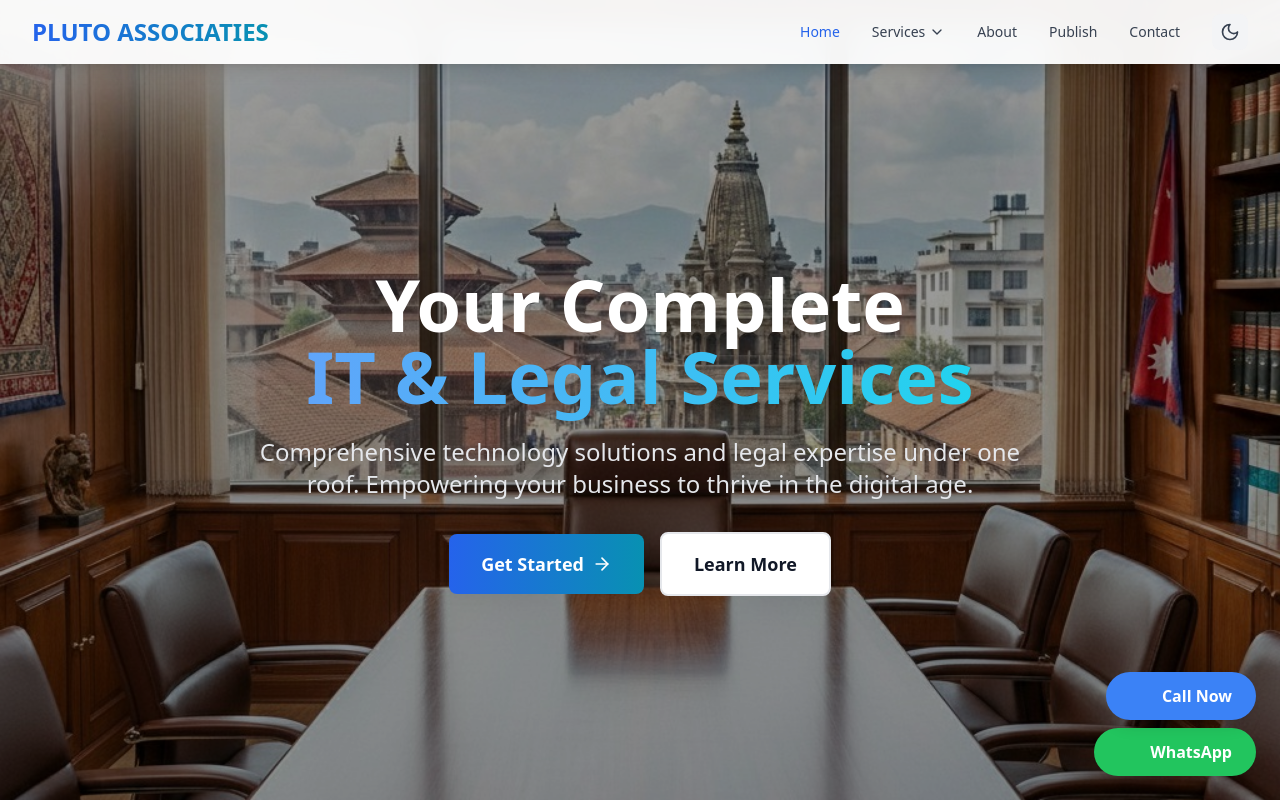
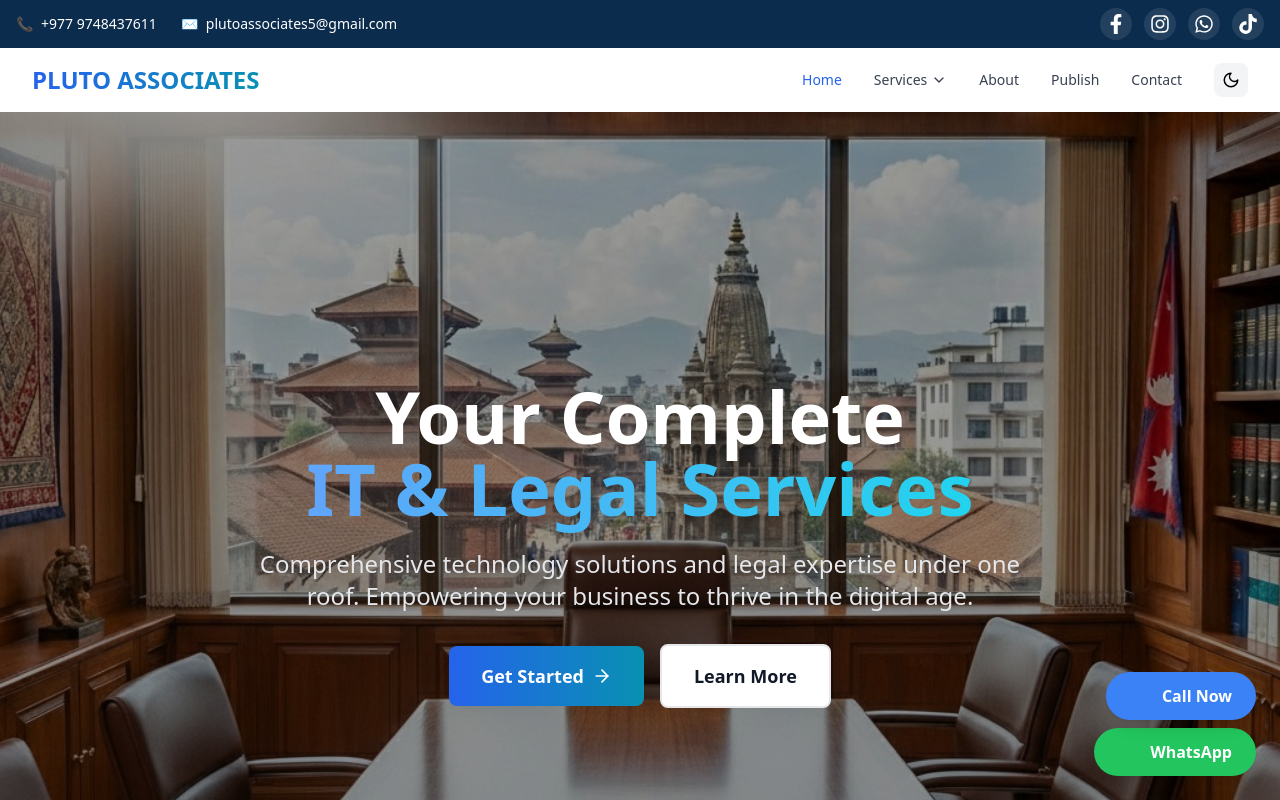
Before and after one commit to PitamberPandey/Organization-Website, a React (Vite) app: page / in a window 1280 px wide. Shown: the top 800 px of the page. Built offline with nearby package versions, Linux system fonts and the light colour scheme; some icons are missing.

Commit message:
Add TopBar component and update Navbar, App, About pages

```diff
--- a/src/App.tsx
+++ b/src/App.tsx
@@ -8,6 +8,7 @@ import LawServices from './pages/LawServices';
 import About from './pages/About';
 import Contact from './pages/Contact';
 import PublishDocs from './pages/Publish';
+import TopBar from './components/TopBar';
 
 type Page = 'home' | 'it-services' | 'law-services' | 'about' | 'contact';
 
@@ -36,6 +37,7 @@ function App() {
   return (
     <ThemeProvider>
       <div className="min-h-screen bg-white dark:bg-gray-900 transition-colors duration-300">
+        <TopBar />
         <Navbar currentPage={currentPage} onNavigate={setCurrentPage} />
         {renderPage()}
         <Footer onNavigate={setCurrentPage} />
--- a/src/components/Navbar.tsx
+++ b/src/components/Navbar.tsx
@@ -1,7 +1,6 @@
 import { useState, useEffect } from 'react';
 import { Menu, X, Moon, Sun, ChevronDown } from 'lucide-react';
 import { useTheme } from '../context/ThemeContext';
-import Logo from '../pages/logo3.png';
 
 interface NavbarProps {
   currentPage: string;
@@ -16,7 +15,7 @@ export default function Navbar({ currentPage, onNavigate }: NavbarProps) {
 
   useEffect(() => {
     const handleScroll = () => {
-      setScrolled(window.scrollY > 20);
+      setScrolled(window.scrollY > 10);
     };
     window.addEventListener('scroll', handleScroll);
     return () => window.removeEventListener('scroll', handleScroll);
@@ -26,123 +25,99 @@ export default function Navbar({ currentPage, onNavigate }: NavbarProps) {
     onNavigate(page);
     setIsOpen(false);
     setServicesOpen(false);
-    window.scrollTo(0, 0);
+    window.scrollTo({ top: 0, behavior: 'smooth' });
   };
 
   return (
     <nav
-      className={`fixed top-0 left-0 right-0 z-50 transition-all duration- ${
+      className={`sticky top-0 z-40 transition-all duration-300 ${
         scrolled
-          ? 'bg-white/90 dark:bg-gray-900/90 backdrop-blur-md shadow-md shadow-gray-200 dark:shadow-gray-800'
-          : 'bg-white/95 dark:bg-gray-900/95 backdrop-blur-md shadow-lg'
+          ? 'bg-white/90 dark:bg-gray-900/90 backdrop-blur-md shadow-md'
+          : 'bg-white dark:bg-gray-900'
       }`}
     >
       <div className="max-w-7xl mx-auto px-4 sm:px-6 lg:px-8">
         <div className="flex justify-between items-center h-16">
+
+          {/* Logo */}
           <div
-            className="flex-shrink-0 cursor-pointer"
             onClick={() => navigate('home')}
+            className="cursor-pointer text-2xl font-bold bg-gradient-to-r from-blue-600 to-cyan-600 dark:from-blue-400 dark:to-cyan-400 bg-clip-text text-transparent"
           >
-            {/* Logo optional */}
-            {/* <img src={Logo} alt="Pluto Logo" className="w-10 h-10 mr-3 object-contain" /> */}
-            <h1 className="text-2xl font-bold bg-gradient-to-r from-blue-600 to-cyan-600 dark:from-blue-400 dark:to-cyan-400 bg-clip-text text-transparent">
-              PLUTO ASSOCIATIES
-            </h1>
+            PLUTO ASSOCIATES
           </div>
 
           {/* Desktop Menu */}
           <div className="hidden md:flex items-center space-x-8">
-            <button
+
+            <NavButton
+              label="Home"
+              active={currentPage === 'home'}
               onClick={() => navigate('home')}
-              className={`text-sm font-medium transition-colors ${
-                currentPage === 'home'
-                  ? 'text-blue-600 dark:text-blue-400'
-                  : 'text-gray-700 dark:text-gray-300 hover:text-blue-600 dark:hover:text-blue-400'
-              }`}
-            >
-              Home
-            </button>
+            />
 
+            {/* Services Dropdown */}
             <div className="relative">
               <button
                 onClick={() => setServicesOpen(!servicesOpen)}
-                className="flex items-center space-x-1 text-sm font-medium text-gray-700 dark:text-gray-300 hover:text-blue-600 dark:hover:text-blue-400 transition-colors"
+                className="flex items-center gap-1 text-sm font-medium text-gray-700 dark:text-gray-300 hover:text-blue-600 dark:hover:text-blue-400"
               >
-                <span>Services</span>
-                <ChevronDown className="w-4 h-4" />
+                Services <ChevronDown className="w-4 h-4" />
               </button>
+
               {servicesOpen && (
-                <div className="absolute top-full mt-2 w-48 bg-white dark:bg-gray-800 rounded-lg shadow-xl py-2 animate-fade-in">
-                  <button
-                    onClick={() => navigate('it-services')}
-                    className="block w-full text-left px-4 py-2 text-sm text-gray-700 dark:text-gray-300 hover:bg-gray-100 dark:hover:bg-gray-700 transition-colors"
-                  >
+                <div className="absolute top-full mt-2 w-48 rounded-lg bg-white dark:bg-gray-800 shadow-lg py-2">
+                  <DropdownItem onClick={() => navigate('it-services')}>
                     IT Services
-                  </button>
-                  <button
-                    onClick={() => navigate('law-services')}
-                    className="block w-full text-left px-4 py-2 text-sm text-gray-700 dark:text-gray-300 hover:bg-gray-100 dark:hover:bg-gray-700 transition-colors"
-                  >
+                  </DropdownItem>
+                  <DropdownItem onClick={() => navigate('law-services')}>
                     Legal Services
-                  </button>
+                  </DropdownItem>
                 </div>
               )}
             </div>
 
+            <NavButton
+              label="About"
+              active={currentPage === 'about'}
+              onClick={() => navigate('about')}
+            />
+
+            <NavButton
+              label="Publish"
+              active={currentPage === 'publish'}
+              onClick={() => navigate('publish')}
+            />
+
+            <NavButton
+              label="Contact"
+              active={currentPage === 'contact'}
+              onClick={() => navigate('contact')}
+            />
+
+            {/* Theme Toggle */}
             <button
-              onClick={() => navigate('about')}
-              className={`text-sm font-medium transition-colors ${
-                currentPage === 'about'
-                  ? 'text-blue-600 dark:text-blue-400'
-                  : 'text-gray-700 dark:text-gray-300 hover:text-blue-600 dark:hover:text-blue-400'
-              }`}
+              onClick={toggleTheme}
+              className="p-2 rounded-lg bg-gray-100 dark:bg-gray-800"
             >
-              About
+              {isDark ? <Sun size={18} /> : <Moon size={18} />}
+            </button>
+          </div>
+
+          {/* Mobile Buttons */}
+          <div className="md:hidden flex items-center gap-2">
+            <button
+              onClick={toggleTheme}
+              className="p-2 rounded-lg bg-gray-100 dark:bg-gray-800"
+            >
+              {isDark ? <Sun size={18} /> : <Moon size={18} />}
             </button>
 
             <button
-              onClick={() => navigate('publish')}
-              className={`text-sm font-medium transition-colors ${
-                currentPage === 'publish'
-                  ? 'text-blue-600 dark:text-blue-400'
-                  : 'text-gray-700 dark:text-gray-300 hover:text-blue-600 dark:hover:text-blue-400'
-              }`}
+              onClick={() => setIsOpen(!isOpen)}
+              className="p-2 rounded-lg bg-gray-100 dark:bg-gray-800"
             >
-              Publish
-            </button>
-
-            <button
-              onClick={() => navigate('contact')}
-              className={`text-sm font-medium transition-colors ${
-                currentPage === 'contact'
-                  ? 'text-blue-600 dark:text-blue-400'
-                  : 'text-gray-700 dark:text-gray-300 hover:text-blue-600 dark:hover:text-blue-400'
-              }`}
-            >
-              Contact
-            </button>
-
-            <button
-              onClick={toggleTheme}
-              className="p-2 rounded-lg bg-gray-100 dark:bg-gray-800 text-gray-700 dark:text-gray-300 hover:bg-gray-200 dark:hover:bg-gray-700 transition-colors"
-            >
-              {isDark ? <Sun className="w-5 h-5" /> : <Moon className="w-5 h-5" />}
-            </button>
-          </div>
-
-          {/* Mobile Menu Button */}
-          <div className="md:hidden flex items-center space-x-2">
-            <button
-              onClick={toggleTheme}
-              className="p-2 rounded-lg bg-gray-100 dark:bg-gray-800 text-gray-700 dark:text-gray-300"
-            >
-              {isDark ? <Sun className="w-5 h-5" /> : <Moon className="w-5 h-5" />}
-            </button>
-            <button
-              onClick={() => setIsOpen(!isOpen)}
-              className="p-2 rounded-lg bg-gray-100 dark:bg-gray-800 text-gray-700 dark:text-gray-300"
-            >
-              {isOpen ? <X className="w-6 h-6" /> : <Menu className="w-6 h-6" />}
+              {isOpen ? <X size={20} /> : <Menu size={20} />}
             </button>
           </div>
         </div>
@@ -150,47 +125,74 @@ export default function Navbar({ currentPage, onNavigate }: NavbarProps) {
 
       {/* Mobile Menu */}
       {isOpen && (
-        <div className="md:hidden bg-white dark:bg-gray-900 border-t border-gray-200 dark:border-gray-800">
-          <div className="px-4 py-3 space-y-3">
-            <button
-              onClick={() => navigate('home')}
-              className="block w-full text-left text-gray-700 dark:text-gray-300 hover:text-blue-600 dark:hover:text-blue-400 transition-colors"
-            >
-              Home
-            </button>
-            <button
-              onClick={() => navigate('it-services')}
-              className="block w-full text-left text-gray-700 dark:text-gray-300 hover:text-blue-600 dark:hover:text-blue-400 transition-colors"
-            >
-              IT Services
-            </button>
-            <button
-              onClick={() => navigate('law-services')}
-              className="block w-full text-left text-gray-700 dark:text-gray-300 hover:text-blue-600 dark:hover:text-blue-400 transition-colors"
-            >
-              Legal Services
-            </button>
-            <button
-              onClick={() => navigate('about')}
-              className="block w-full text-left text-gray-700 dark:text-gray-300 hover:text-blue-600 dark:hover:text-blue-400 transition-colors"
-            >
-              About
-            </button>
-            <button
-              onClick={() => navigate('publish')}
-              className="block w-full text-left text-gray-700 dark:text-gray-300 hover:text-blue-600 dark:hover:text-blue-400 transition-colors"
-            >
-              Publish
-            </button>
-            <button
-              onClick={() => navigate('contact')}
-              className="block w-full text-left text-gray-700 dark:text-gray-300 hover:text-blue-600 dark:hover:text-blue-400 transition-colors"
-            >
-              Contact
-            </button>
-          </div>
+        <div className="md:hidden bg-white dark:bg-gray-900 border-t">
+          <MobileItem onClick={() => navigate('home')}>Home</MobileItem>
+          <MobileItem onClick={() => navigate('it-services')}>IT Services</MobileItem>
+          <MobileItem onClick={() => navigate('law-services')}>Legal Services</MobileItem>
+          <MobileItem onClick={() => navigate('about')}>About</MobileItem>
+          <MobileItem onClick={() => navigate('publish')}>Publish</MobileItem>
+          <MobileItem onClick={() => navigate('contact')}>Contact</MobileItem>
         </div>
       )}
     </nav>
   );
 }
+
+/* ---------------- Small Components ---------------- */
+
+function NavButton({
+  label,
+  active,
+  onClick,
+}: {
+  label: string;
+  active: boolean;
+  onClick: () => void;
+}) {
+  return (
+    <button
+      onClick={onClick}
+      className={`text-sm font-medium transition-colors ${
+        active
+          ? 'text-blue-600 dark:text-blue-400'
+          : 'text-gray-700 dark:text-gray-300 hover:text-blue-600 dark:hover:text-blue-400'
+      }`}
+    >
+      {label}
+    </button>
+  );
+}
+
+function DropdownItem({
+  children,
+  onClick,
+}: {
+  children: React.ReactNode;
+  onClick: () => void;
+}) {
+  return (
+    <button
+      onClick={onClick}
+      className="block w-full text-left px-4 py-2 text-sm text-gray-700 dark:text-gray-300 hover:bg-gray-100 dark:hover:bg-gray-700"
+    >
+      {children}
+    </button>
+  );
+}
+
+function MobileItem({
+  children,
+  onClick,
+}: {
+  children: React.ReactNode;
+  onClick: () => void;
+}) {
+  return (
+    <button
+      onClick={onClick}
+      className="block w-full px-4 py-3 text-left text-gray-700 dark:text-gray-300 hover:bg-gray-100 dark:hover:bg-gray-800"
+    >
+      {children}
+    </button>
+  );
+}
--- /dev/null
+++ b/src/components/TopBar.tsx
@@ -0,0 +1,63 @@
+import {
+  FaFacebookF,
+  FaInstagram,
+  FaLinkedinIn,
+  FaTiktok,
+  FaWhatsapp,
+} from 'react-icons/fa';
+
+const TopBar = () => {
+  return (
+    <div className="bg-[#0b2c4d] text-white text-sm">
+      <div className="max-w-7xl mx-auto flex flex-col sm:flex-row items-center justify-between px-4 py-2 gap-2 sm:gap-0">
+
+        {/* Left: Phone & Email */}
+        <div className="flex flex-col sm:flex-row items-center sm:gap-6 gap-1">
+          <div className="flex items-center gap-2">
+            <span>📞</span>
+            <span className="truncate">+977 9748437611</span>
+          </div>
+
+          <div className="flex items-center gap-2">
+            <span>✉️</span>
+            <span className="truncate">plutoassociates5@gmail.com</span>
+          </div>
+        </div>
+
+        {/* Right: Social Icons */}
+        <div className="flex items-center gap-3 mt-2 sm:mt-0">
+          <a
+            href="https://www.facebook.com/profile.php?id=61583562332372"
+            className="w-8 h-8 flex items-center justify-center rounded-full bg-white/10 hover:bg-yellow-500 transition"
+          >
+            <FaFacebookF size={20} />
+          </a>
+
+          <a
+            href="https://www.instagram.com/plutoassociates?igsh=MXJ5cTk5NHI2cDJsdw=="
+            className="w-8 h-8 flex items-center justify-center rounded-full bg-white/10 hover:bg-yellow-500 transition"
+          >
+            <FaInstagram size={20} />
+          </a>
+
+          <a
+            href="https://wa.me/9779748437611"
+            className="w-8 h-8 flex items-center justify-center rounded-full bg-white/10 hover:bg-yellow-500 transition"
+          >
+            <FaWhatsapp size={20} />
+          </a>
+
+          <a
+            href="https://www.tiktok.com/@plutoassociates"
+            className="w-8 h-8 flex items-center justify-center rounded-full bg-white/10 hover:bg-yellow-500 transition"
+          >
+            <FaTiktok size={20} />
+          </a>
+        </div>
+
+      </div>
+    </div>
+  );
+};
+
+export default TopBar;
--- a/src/pages/About.tsx
+++ b/src/pages/About.tsx
@@ -42,7 +42,7 @@ function Counter({ target, duration = 7000, label }: { target: number; duration?
 -------------------------------------------- */
 export default function About({ onNavigate }: AboutProps) {
   const team = [
-    { name: "Sujan Subadi", role: "Legal Expert", initial: "SS" },
+    { name: "Sujan Subedi", role: "Legal Expert", initial: "SS" },
     { name: "Nikesh Nepal", role: "Legal Expert", initial: "SJ" },
     { name: "Pitamber Pandey", role: "Tech Expert", initial: "PP" },
 
```
